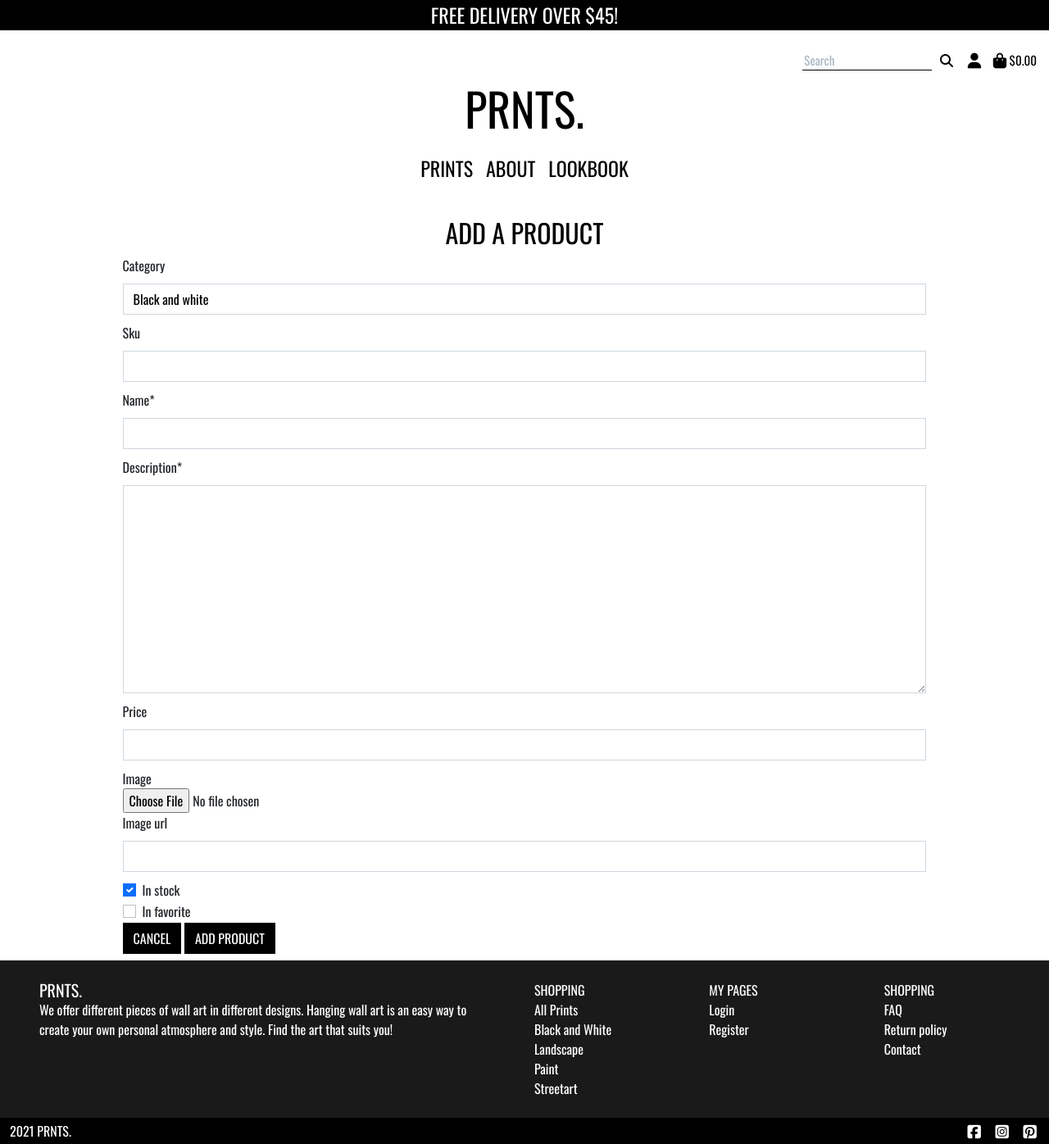
After one commit to juanstelling/ms4_prnts, a Django app: page /products/add/ in a window 1280 px wide. The commit adds this page. Shown: the whole page at 82% size. Run offline with Django 3.2, Linux system fonts and the light colour scheme; data comes from the database, SQL or seed files in the repository; some libraries are stand-ins or nearby versions.

Commit message:
added product view, url and template for product admin

```diff
--- /dev/null
+++ b/products/templates/products/add_product.html
@@ -0,0 +1,26 @@
+{% extends "base.html" %}
+{% load static %}
+{% block extra_title %}| PRODUCT MANAGEMENT {% endblock %}
+
+{% block content %}
+<div class="container">
+    <div class="row">
+        <div class="col pt-4">
+            <h2 class="text-black uppercase text-center">Add a product</h2>
+        </div>
+    </div>
+    <div class="row">
+        <div class="col">
+            <form method="POST" action="{% url 'add_product' %}" class="form mb-2" enctype="multipart/form-data">
+                {% csrf_token %}
+                {{ form | crispy }}
+                <div class="text-right">
+                    <a class="btn btn-black uppercase rounded-0" href="{% url 'products' %}">Cancel</a>
+                    <button class="btn btn-black uppercase rounded-0" type="submit">Add Product</button>
+                </div>
+            </form>
+        </div>
+    </div>
+</div>
+
+{% endblock %}
--- a/products/urls.py
+++ b/products/urls.py
@@ -3,5 +3,6 @@ from . import views
 
 urlpatterns = [
     path('', views.products, name='products'),
-    path('<product_id>', views.product_detail, name='product_detail'),
+    path('<int:product_id>/', views.product_detail, name='product_detail'),
+    path('add/', views.add_product, name='add_product'),
 ]
--- a/products/views.py
+++ b/products/views.py
@@ -1,7 +1,9 @@
 from django.shortcuts import render, redirect, reverse, get_object_or_404
 from django.db.models import Q
 from django.db.models.functions import Lower
+
 from .models import Product, Category
+from .forms import ProductForm
 
 
 def products(request):
@@ -61,3 +63,14 @@ def product_detail(request, product_id):
     }
 
     return render(request, 'products/product_detail.html', context)
+
+
+def add_product(request):
+    """ Add product to the webshop """
+    form = ProductForm()
+    template = 'products/add_product.html'
+    context = {
+        'form': form,
+    }
+
+    return render(request, template, context)
--- a/static/css/base.css
+++ b/static/css/base.css
@@ -173,9 +173,14 @@ input[name='q']::placeholder {
 }
 
 .btn-black {
-    background: black;
+    background: #000;
     color: white !important;
-    border: 1px solid black;
+    border: 1px solid #000;
+}
+
+.btn-black:hover {
+    background: #171717;
+    border: 1px solid #171717;
 }
 
 /* -------------------------------- Toast messages  */
```
